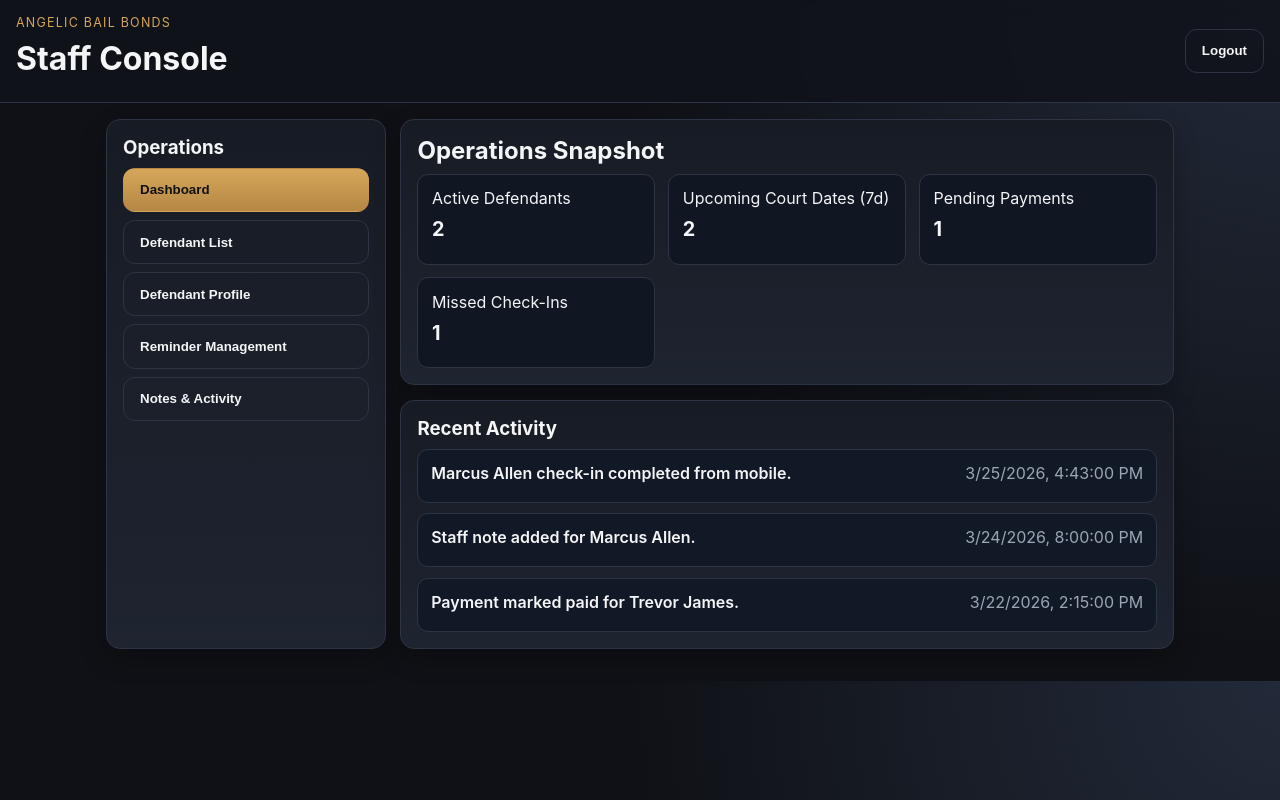
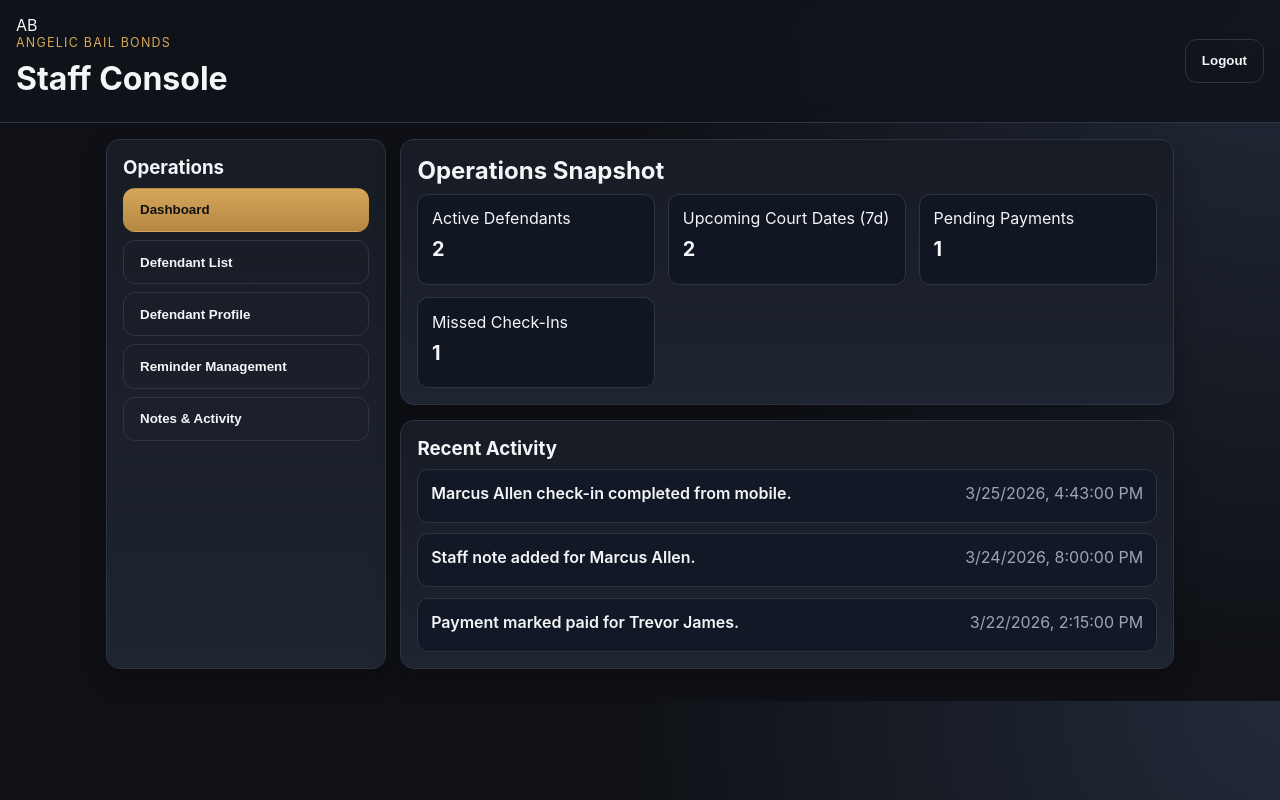
Before and after one commit to kyleyarbro/AngelicConnect, a plain HTML site: page admin.html in a window 1280 px wide. Drawn offline with nearby package versions, Linux system fonts and the light colour scheme; sample sign-in values are in the browser's storage.

Commit message:
Refactor header section in admin.html

```diff
--- a/admin.html
+++ b/admin.html
@@ -7,14 +7,18 @@
     <link rel="stylesheet" href="styles.css" />
     <script src="https://cdn.jsdelivr.net/npm/@supabase/supabase-js@2"></script>
     <script src="config.js"></script>
+    <script src="brand.js"></script>
     <script src="supabase.js"></script>
     <script defer src="admin.js"></script>
   </head>
   <body class="app-body admin-body">
     <header class="topbar">
-      <div>
-        <p class="eyebrow">Angelic Bail Bonds</p>
-        <h1>Staff Console</h1>
+      <div class="brand-pair">
+        <span class="brand-mark small" data-brand="logoText">AB</span>
+        <div>
+          <p class="eyebrow" data-brand="companyName"></p>
+          <h1>Staff Console</h1>
+        </div>
       </div>
       <button id="logoutBtn" class="btn btn-outline">Logout</button>
     </header>
```
